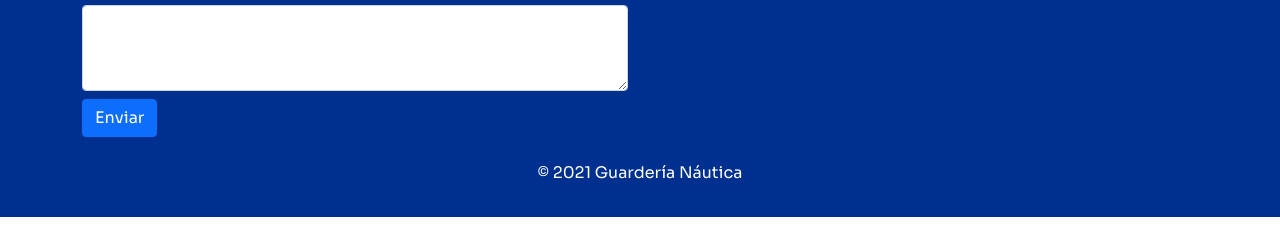
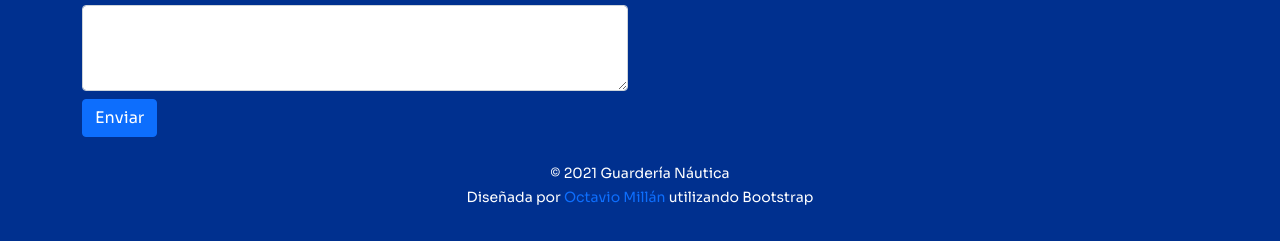
Before and after one commit to Octavio-M/guarderia-nautica, a plain HTML site: page index.html in a window 1280 px wide. Shown: the part 2633-2874 px from the top of the page. Before the commit the page ends 2850 px from the top, so only its background shows below. Drawn offline with Linux system fonts and the light colour scheme.

Commit message:
Update index.html

```diff
--- a/index.html
+++ b/index.html
@@ -175,7 +175,8 @@
             </div>
             <footer class="text-center">
                 <div class="container">
-                    <p>&copy; 2021 Guardería Náutica</p>
+                    <p><small>&copy; 2021 Guardería Náutica</small><br>
+                    <small>Diseñada por <a href="https://github.com/Octavio-M" style="text-decoration: none;">Octavio Millán</a> utilizando Bootstrap</small></p>
                 </div>
             </footer>
         </section>
```
